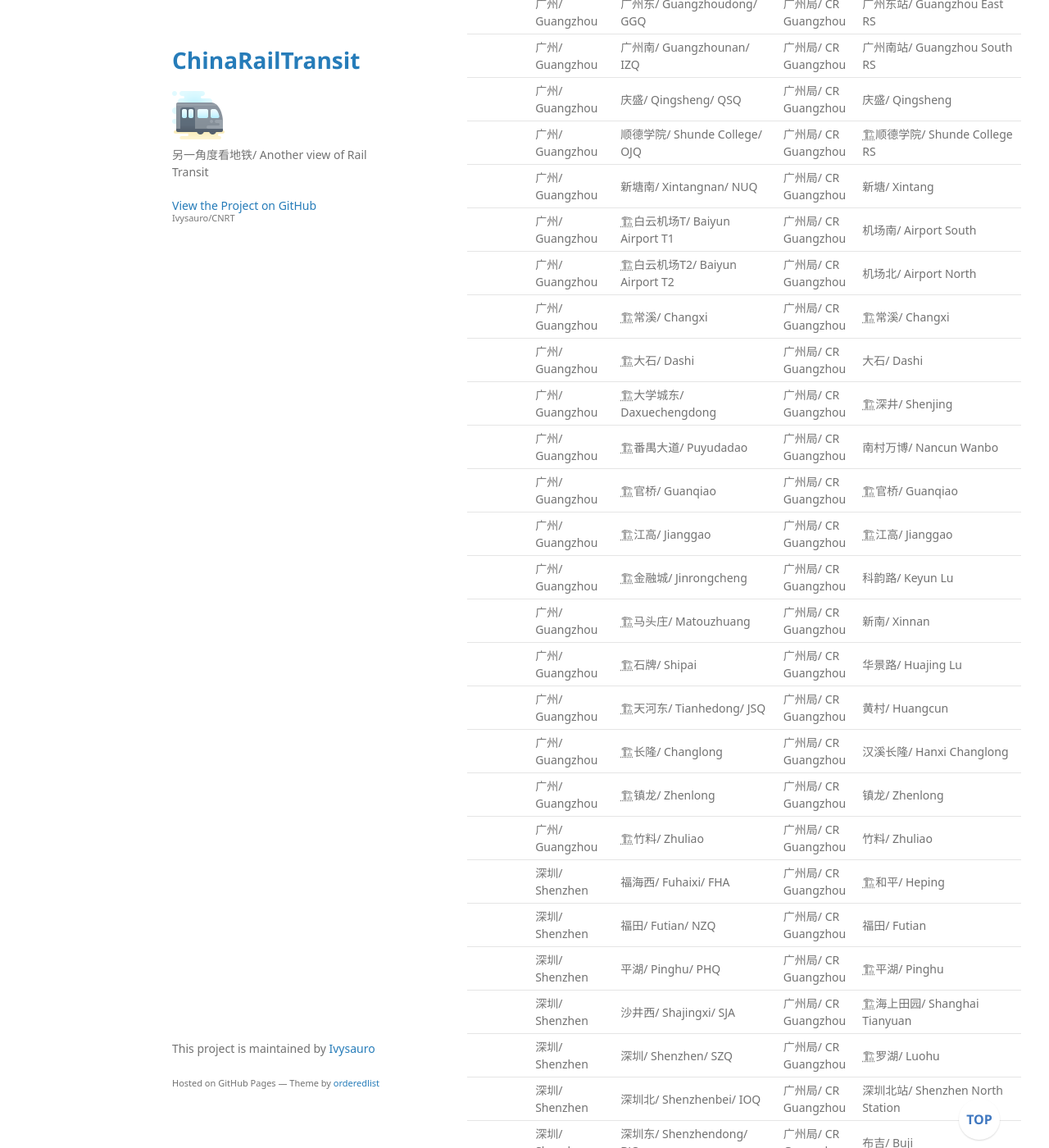
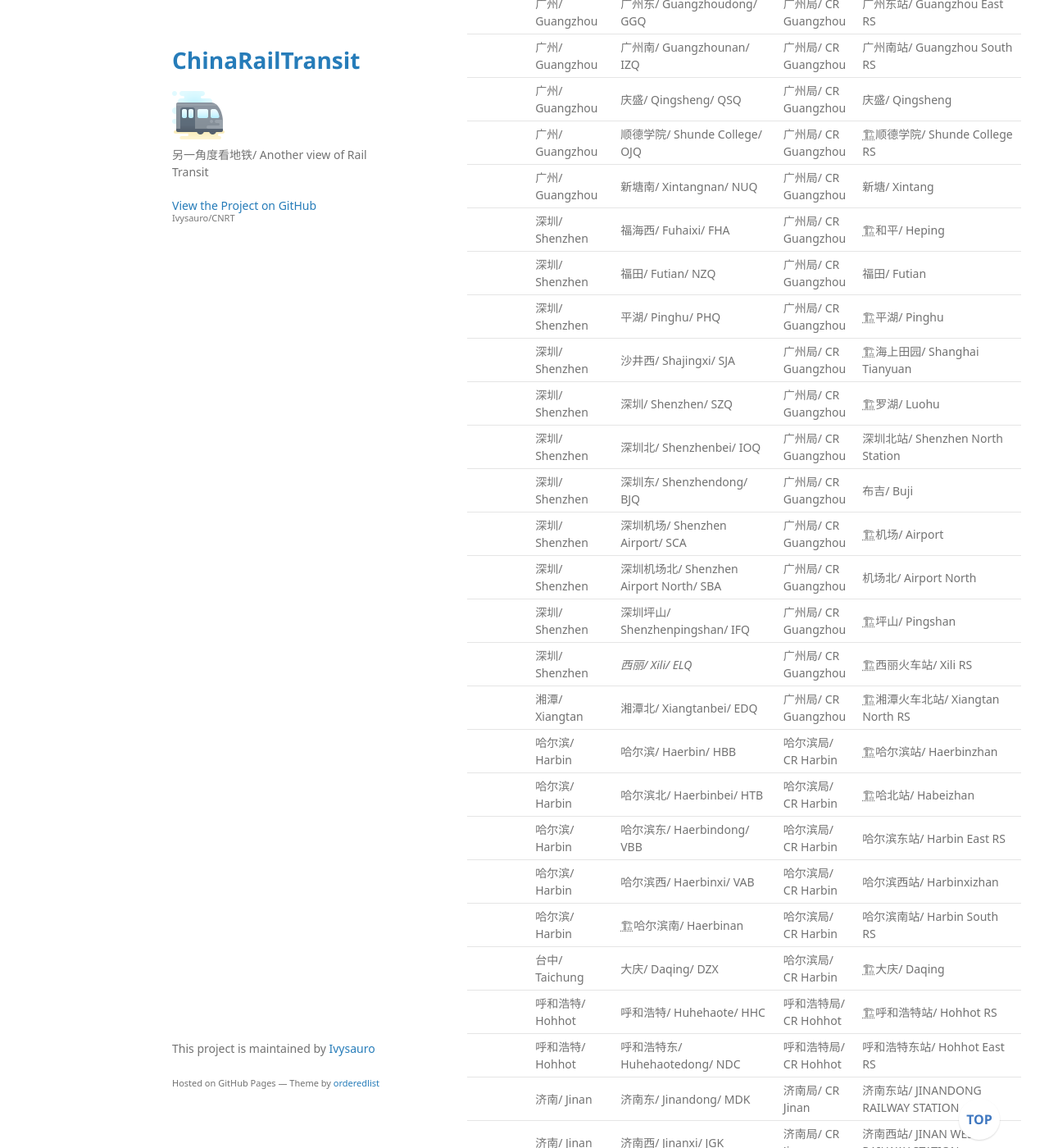
Before and after one commit to Ivysauro/CNRT, a Jekyll site: the page built from data/Rail-Rail.md, in a window 1280 px wide and 1400 px high, scrolled down 5165 px. Shown: the whole window at 82% size. Built offline with Jekyll 4.4.1, drawn with Linux system fonts in a browser that asks for light colours; some web fonts are replaced; our own code applies the rules of GitHub Pages for plain Markdown files; a script that is not in the unit is left out.

Commit message:
🍊精简广州数据

```diff
--- a/data/Rail-Rail.md
+++ b/data/Rail-Rail.md
@@ -102,21 +102,6 @@
 |  | 广州/ Guangzhou | 庆盛/ Qingsheng/ QSQ | 广州局/ CR Guangzhou | 庆盛/ Qingsheng |
 |  | 广州/ Guangzhou | 顺德学院/ Shunde College/ OJQ | 广州局/ CR Guangzhou | 🏗顺德学院/ Shunde College RS |
 |  | 广州/ Guangzhou | 新塘南/ Xintangnan/ NUQ | 广州局/ CR Guangzhou | 新塘/ Xintang |
-|  | 广州/ Guangzhou | 🏗白云机场T/ Baiyun Airport T1 | 广州局/ CR Guangzhou | 机场南/ Airport South |
-|  | 广州/ Guangzhou | 🏗白云机场T2/ Baiyun Airport T2 | 广州局/ CR Guangzhou | 机场北/ Airport North |
-|  | 广州/ Guangzhou | 🏗常溪/ Changxi | 广州局/ CR Guangzhou | 🏗常溪/ Changxi |
-|  | 广州/ Guangzhou | 🏗大石/ Dashi | 广州局/ CR Guangzhou | 大石/ Dashi |
-|  | 广州/ Guangzhou | 🏗大学城东/ Daxuechengdong | 广州局/ CR Guangzhou | 🏗深井/ Shenjing |
-|  | 广州/ Guangzhou | 🏗番禺大道/ Puyudadao | 广州局/ CR Guangzhou | 南村万博/ Nancun Wanbo |
-|  | 广州/ Guangzhou | 🏗官桥/ Guanqiao | 广州局/ CR Guangzhou | 🏗官桥/ Guanqiao |
-|  | 广州/ Guangzhou | 🏗江高/ Jianggao | 广州局/ CR Guangzhou | 🏗江高/ Jianggao |
-|  | 广州/ Guangzhou | 🏗金融城/ Jinrongcheng | 广州局/ CR Guangzhou | 科韵路/ Keyun Lu |
-|  | 广州/ Guangzhou | 🏗马头庄/ Matouzhuang | 广州局/ CR Guangzhou | 新南/ Xinnan |
-|  | 广州/ Guangzhou | 🏗石牌/ Shipai | 广州局/ CR Guangzhou | 华景路/ Huajing Lu |
-|  | 广州/ Guangzhou | 🏗天河东/ Tianhedong/ JSQ | 广州局/ CR Guangzhou | 黄村/ Huangcun |
-|  | 广州/ Guangzhou | 🏗长隆/ Changlong | 广州局/ CR Guangzhou | 汉溪长隆/ Hanxi Changlong |
-|  | 广州/ Guangzhou | 🏗镇龙/ Zhenlong | 广州局/ CR Guangzhou | 镇龙/ Zhenlong |
-|  | 广州/ Guangzhou | 🏗竹料/ Zhuliao | 广州局/ CR Guangzhou | 竹料/ Zhuliao |
 |  | 深圳/ Shenzhen | 福海西/ Fuhaixi/ FHA | 广州局/ CR Guangzhou | 🏗和平/ Heping |
 |  | 深圳/ Shenzhen | 福田/ Futian/ NZQ | 广州局/ CR Guangzhou | 福田/ Futian |
 |  | 深圳/ Shenzhen | 平湖/ Pinghu/ PHQ | 广州局/ CR Guangzhou | 🏗平湖/ Pinghu |
```
